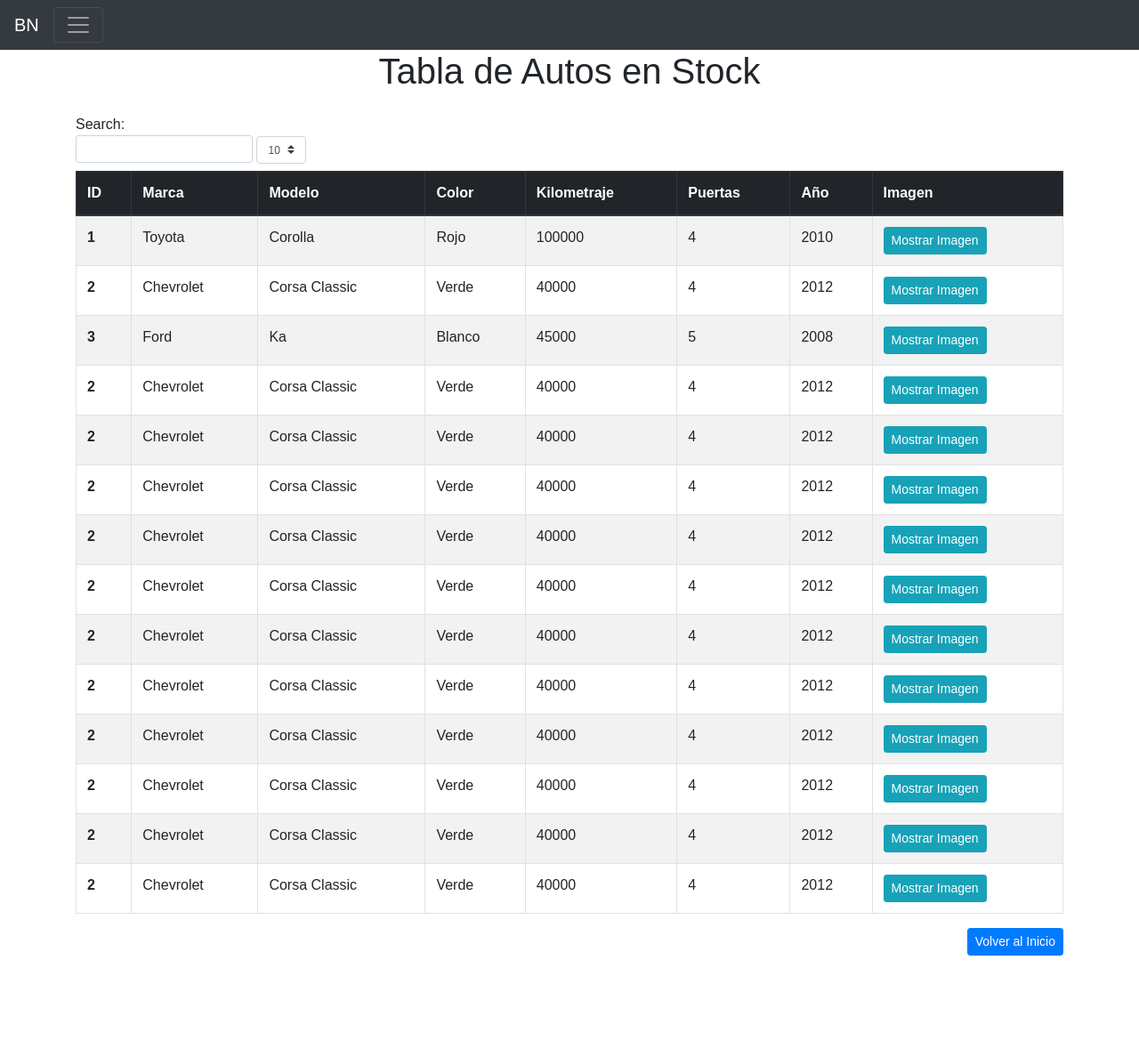
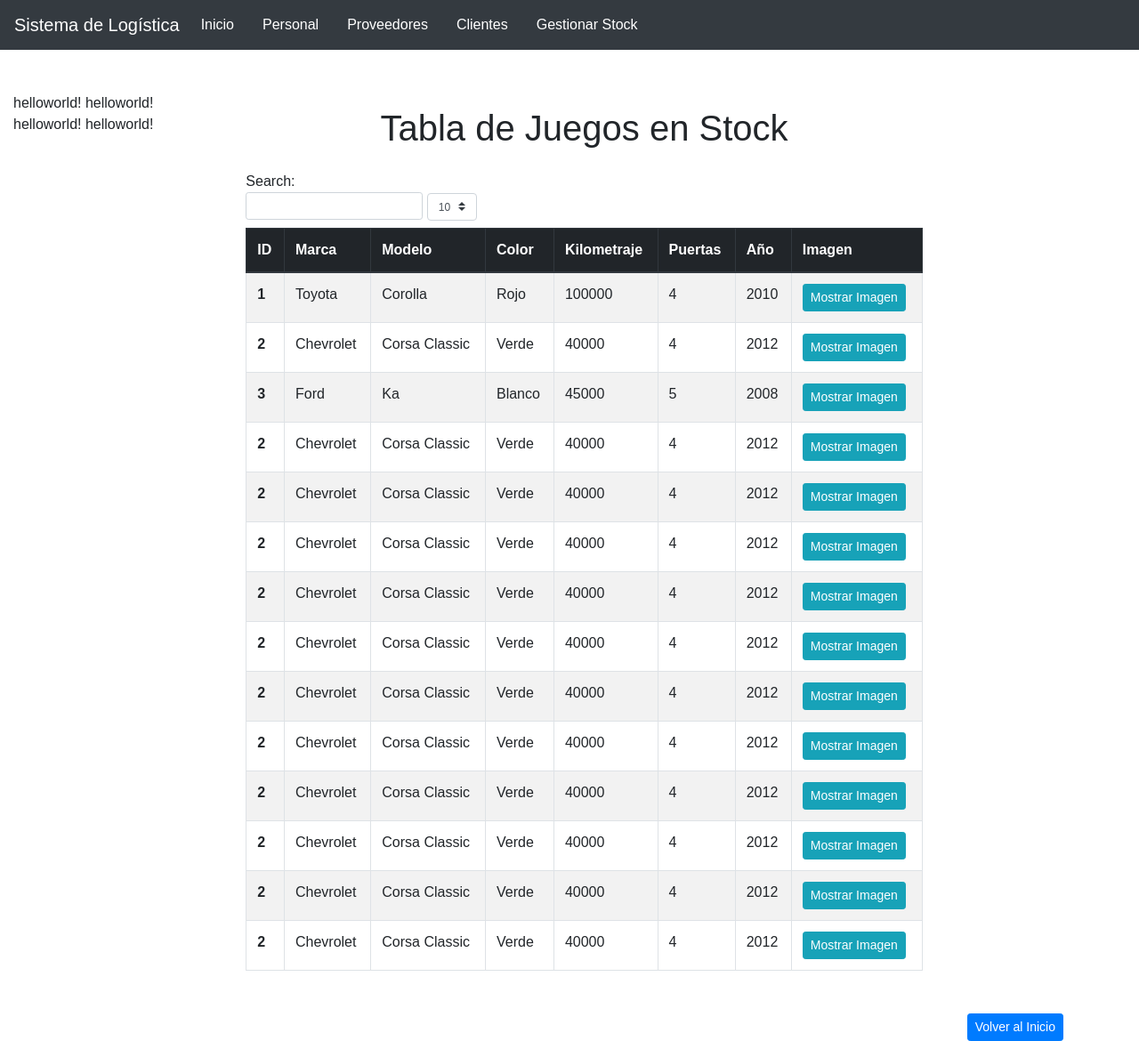
Before and after one commit to amansil3/MasterGame, a PHP site: page /stock.php in a window 1280 px wide. Shown: the whole page at 89% size. Before the commit the page ends 1074 px from the top, so only its background shows below. Run offline with PHP 8.4, Linux system fonts and the light colour scheme; some libraries are stand-ins or nearby versions.

Commit message:
Corrección del nombre del proyecto; Reutilización de plantilla de Stock para el proyecto; Cambio de URL en algunas páginas

```diff
--- a/index.html
+++ b/index.html
@@ -67,7 +67,7 @@
 		style="position: sticky; z-index: 1071; top: 0;">
 			<div class="d-flex justify-content-end">
 		    <a class="navbar-brand" href="#"  style="color: #fff;">
-			    <img src="/mastergay/images/mg2.jpg" width="80" height="30" class="d-inline-block align-top" data-toggle="tooltip" data-placement="bottom" title="CRAPERO 3000 MASTER GAY">
+			    <img src="/MasterGame/images/mg2.jpg" width="80" height="30" class="d-inline-block align-top" data-toggle="tooltip" data-placement="bottom" title="CRAPERO 3000 MASTER GAY">
 			    Sistema de Logística
 			</a>
 		</nav>
@@ -77,7 +77,7 @@
 		<div class="container-fluid content-row" style="margin-top: 2rem; margin-bottom: 2rem;">
 			<div class="card-deck row justify-content-center">
 				<div class="col-lg-6">
-			        <img class="card-img-top" src="/mastergay/images/mastergame.jpg">
+			        <img class="card-img-top" src="/MasterGame/images/mastergame.jpg">
 				</div>
 			</div>
 		</div>
@@ -140,7 +140,7 @@
 						<i class="fas fa-box-open" style="font-size: 150px; color: #2c3a45; margin-bottom: 1rem;"></i>
 					</div>
 					<div class="container-fluid">
-						<a class="btn btn-dark" href="FichasEmpleados.php" style="font-size: 15px; margin-left: 2.5rem;">
+						<a class="btn btn-dark" href="stock.php" style="font-size: 15px; margin-left: 2.5rem;">
 							INVENTARIO
 						</a>
 					</div>
--- a/stock.php
+++ b/stock.php
@@ -1,50 +1,83 @@
 <!DOCTYPE html>
 <html>
 	<head>
-	<script src="/object/jquery/jquery-3.2.1.min.js"></script>
-	<script src="/object/js/bootstrap.bundle.js"></script>
-	<meta name="viewport" content="width=device-width, initial-scale=1">
+
+	<!-- Load js files -->
+	<script src="/mastergay/jquery/jquery-3.2.1.min.js"></script>
+	<script src="/mastergay/js/bootstrap.bundle.js"></script>
+
+	<!-- Load CSS & Icons library -->
 	<link rel="stylesheet" href="/object/css/bootstrap.css">
 	<link rel="stylesheet" href="https://use.fontawesome.com/releases/v5.3.1/css/all.css" integrity="sha384-mzrmE5qonljUremFsqc01SB46JvROS7bZs3IO2EmfFsd15uHvIt+Y8vEf7N7fWAU" crossorigin="anonymous">
-	<!-- Load icon library
-	<link rel="stylesheet" href="https://cdnjs.cloudflare.com/ajax/libs/font-awesome/4.7.0/css/font-awesome.min.css">  -->
+
+	<!-- Responsive design for mobile navigation -->
+	<meta name="viewport" content="width=device-width, initial-scale=1">
+
 	<style>
 		body {
 		    font-family: Arial;
 		}
+	</style>
 
-		* {
-		    box-sizing: border-box;
-		}
-	</style>
+	<!-- Assign UTF-8 -->
+	<meta charset="utf-8" />
+
 	<title>
-		Stock
+		Clientes
 	</title>
 	</head>
 	<body>
-		<div class="wrapper">
-			<nav class="navbar navbar-dark bg-dark justify-content-between">
-				<ul class="nav nav-pills left">
-					<a class="navbar-brand" href="/object/indeps.html">BN</a>
-					<button class="navbar-toggler text-white" type="button" data-toggle="collapse" data-target="#navbarNavDropdown" aria-controls="navbarNavDropdown" aria-expanded="false" aria-label="Toggle navigation">
-					<span class="navbar-toggler-icon"></span>
-					</button>
-					<div class="collapse navbar-collapse" id="navbarNavDropdown">
-					<ul class="navbar-nav">
+
+		<!-- Navbar -->
+
+		<nav class="navbar navbar-expand-lg navbar-dark bg-dark"
+		style="position: sticky; z-index: 1071; top: 0;">
+			<div class="d-flex justify-content-end">
+		    <a class="navbar-brand" href="#"  style="color: #fff;">
+			    Sistema de Logística
+			</a>
+			<div class="nav navbar-nav navbar-right">
+				<div class="collapse navbar-collapse" id="navbarText">
+					<ul class="navbar-nav mr-auto">
 			    		<li class="nav-item active">
-					    <a class="nav-link" href="/object/indeps.html">Incio<span class="sr-only">(current)</span></a>
+			    			<a class="nav-link" href="index.html" style="margin-right: 1rem; color: #fff;">Inicio <span class="sr-only">(current)</span></a>
 			    		</li>
-					  <li class="nav-item">
-					    <a class="nav-link" href="/object/stock.php">Stock</a>
+			    		<li class="nav-item" style="margin-right: 1rem;">
+			    			<a class="nav-link" href="FichasEmpleados.php" style="color: #fff;">Personal</a>
 			    		</li>
-					  <li class="nav-item">
-					    <a class="nav-link" href="#">Contacto</a>
+			    		<li class="nav-item" style="margin-right: 1rem;">
+			    			<a class="nav-link" href="FichasEmpleados.php" style="color: #fff;">Proveedores</a>
+			    		</li>
+			    		<li class="nav-item" style="margin-right: 1rem;">
+			    			<a class="nav-link" href="crud.php" style="color: #fff;">Clientes</a>
+			    		</li>
+			    		<li class="nav-item" style="margin-right: 1rem;">
+			    			<a class="nav-link" href="stock.php" style="color: #fff;">Gestionar Stock</a>
 			    		</li>
 			    	</ul>
+			    	<span class="navbar-text">
+			    	</span>
 				</div>
-				</ul>
+			</div>
 		</nav>
+
+		<!-- Content -->
+
+		<div class="container-fluid" style="margin-top: 3rem;">
+			<div class="row flex-xl-nowrap">
+
+				<!-- Left Sidebar -->
+
+				<div class="col-12 col-md-3 col-xl-2 bd-sidebar">
+					helloworld!
+					helloworld!
+					helloworld!
+					helloworld!
 				</div>
+
+				<!-- Main body -->
+
+				<main class="col-12 col-md-9 col-xl-8 py-md-3 pl-md-5 bd-content">
 					<?php
 			// Tipo de vehiculo
 			abstract class Vehicle
@@ -151,7 +184,7 @@
 		for ($i=0; $i <$id ; $i++) {
 			$id=$id+1;
 			}
-		echo '<h1 class="display-5" align="center"> Tabla de Autos en Stock </h1>
+		echo '<h1 class="display-5" align="center"> Tabla de Juegos en Stock </h1>
 			  <div class = "container" style = "padding-top: 1em"
 				<div class = "table responsive">
 					<label id="searchLabel">
```
Also changed, not shown: panel-control.php (deleted, +0 -47 lines). Lines whose indentation alone changed are shown as unchanged.
